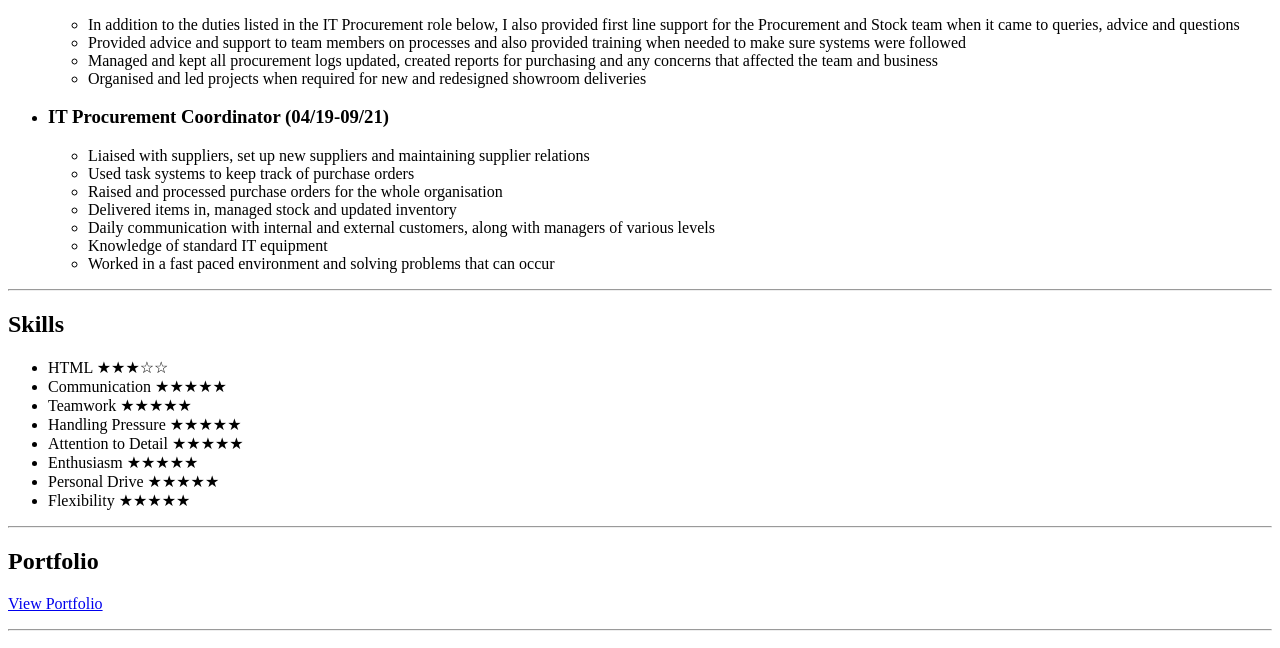
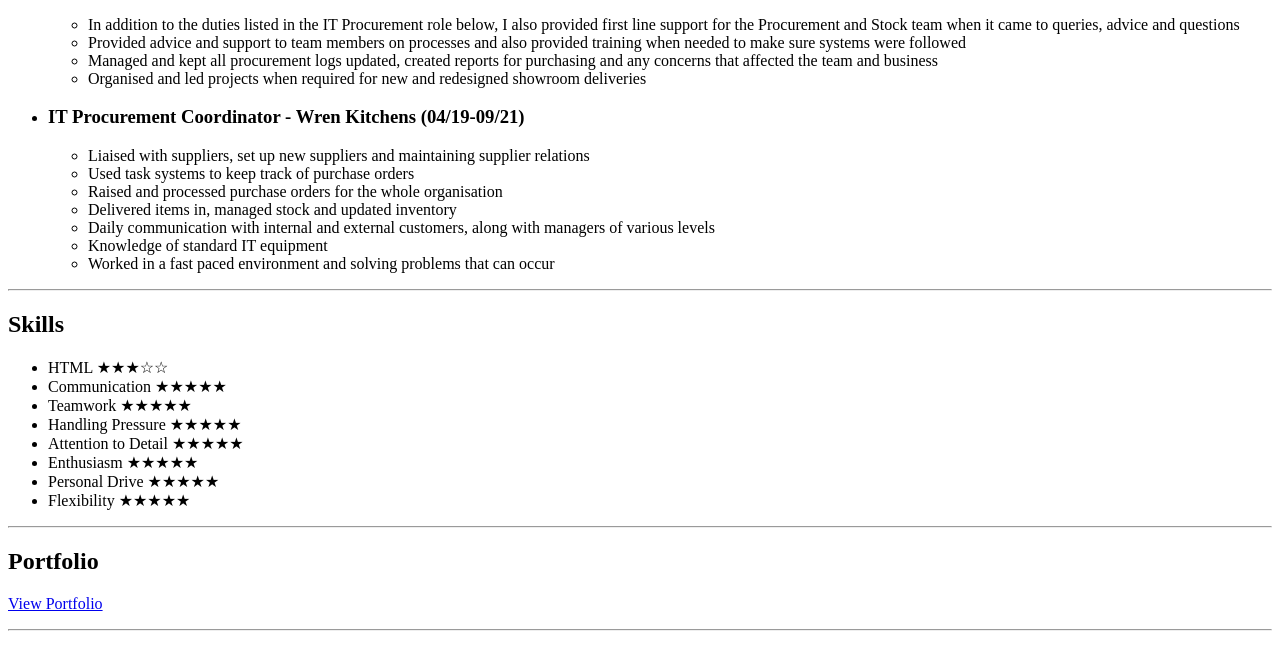
Before and after one commit to long-day-dev/CV, a plain HTML site: page index.html in a window 1280 px wide. Shown: the part 1301-1949 px from the top of the page. Drawn offline with Linux system fonts and the light colour scheme.

Commit message:
Update index.html

```diff
--- a/index.html
+++ b/index.html
@@ -70,7 +70,7 @@
                 <li>Organised and led projects when required for new and redesigned showroom deliveries</li>
             </ul>
         </li>
-        <li><h3>IT Procurement Coordinator (04/19-09/21)</h3>
+        <li><h3>IT Procurement Coordinator - Wren Kitchens (04/19-09/21)</h3>
             <ul>
                 <li>Liaised with suppliers, set up new suppliers and maintaining supplier relations</li>
                 <li>Used task systems to keep track of purchase orders</li>
```
